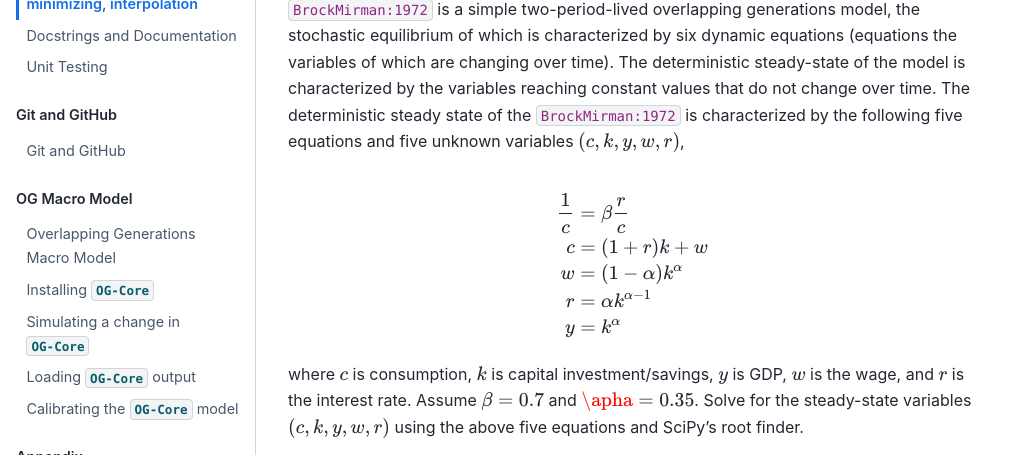
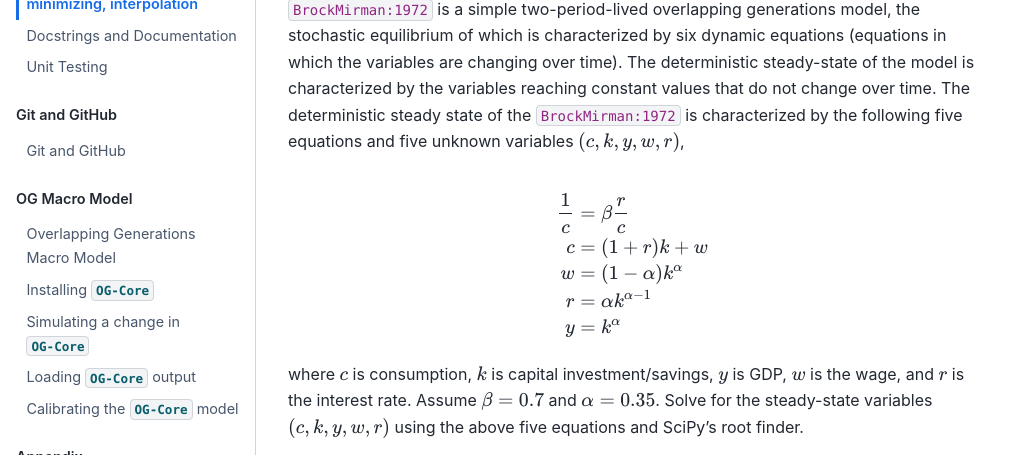
Before and after one commit to jdebacker/UN-OG-Training, a Jupyter Book: the page built from docs/book/python/SciPy.md, in a window 1280 px wide and 900 px high, scrolled down 8470 px, cut to the strip 261-716 px from the top of the window. Shown: the whole strip, without its empty margins (0-1021 px from the left). Built offline with Jupyter Book 1.0.4 settings and Sphinx 7.4.7 and the Sphinx Book theme 1.1.4, drawn with Linux system fonts in a browser that asks for light colours; pages that are not in the unit, such as notebooks, are missing from menus; comment, search, counter and statistics services are not loaded; cross-references to code outside the pages are shown as plain code.

Commit message:
Fixed typos in SciPy.md

````diff
--- a/docs/book/python/SciPy.md
+++ b/docs/book/python/SciPy.md
@@ -367,7 +367,7 @@ Use SciPy's root finder to solve for the three optimal lifetime savings amounts
 :label: ExerScipy-BM72_ss
 :class: green
 ```
-{cite}`BrockMirman:1972` is a simple two-period-lived overlapping generations model, the stochastic equilibrium of which is characterized by six dynamic equations (equations the variables of which are changing over time). The deterministic steady-state of the model is characterized by the variables reaching constant values that do not change over time. The deterministic steady state of the {cite}`BrockMirman:1972` is characterized by the following five equations and five unknown variables $(c, k, y, w, r)$,
+{cite}`BrockMirman:1972` is a simple two-period-lived overlapping generations model, the stochastic equilibrium of which is characterized by six dynamic equations (equations in which the variables are changing over time). The deterministic steady-state of the model is characterized by the variables reaching constant values that do not change over time. The deterministic steady state of the {cite}`BrockMirman:1972` is characterized by the following five equations and five unknown variables $(c, k, y, w, r)$,
 \begin{equation*}
   \begin{split}
     \frac{1}{c} &= \beta\frac{r}{c} \\
@@ -377,7 +377,7 @@ Use SciPy's root finder to solve for the three optimal lifetime savings amounts
     y &= k^\alpha
   \end{split}
 \end{equation*}
-where $c$ is consumption, $k$ is capital investment/savings, $y$ is GDP, $w$ is the wage, and $r$ is the interest rate. Assume $\beta=0.7$ and $\apha=0.35$. Solve for the steady-state variables $(c, k, y, w, r)$ using the above five equations and SciPy's root finder.
+where $c$ is consumption, $k$ is capital investment/savings, $y$ is GDP, $w$ is the wage, and $r$ is the interest rate. Assume $\beta=0.7$ and $\alpha=0.35$. Solve for the steady-state variables $(c, k, y, w, r)$ using the above five equations and SciPy's root finder.
 
 ```{exercise-end}
 ```
````
